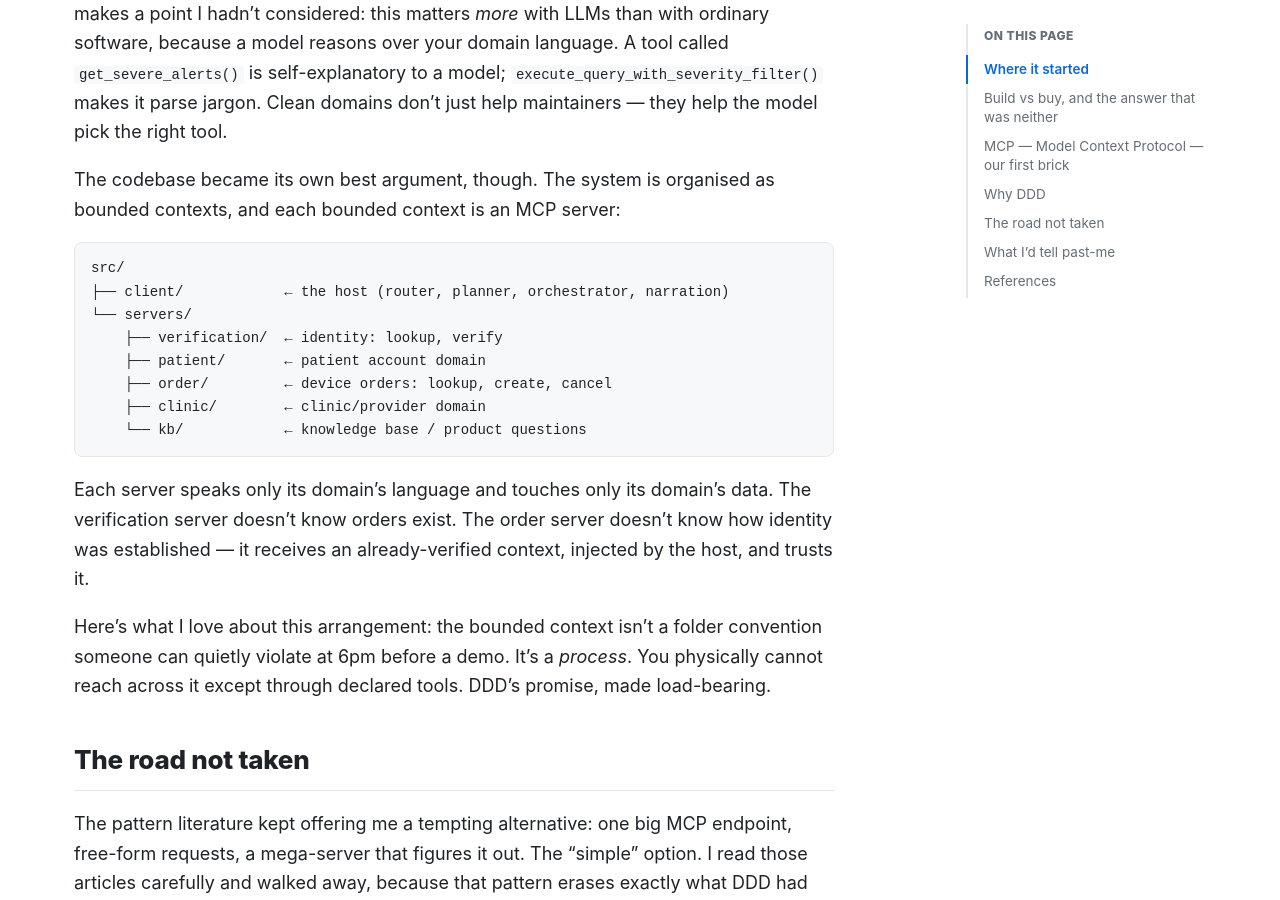
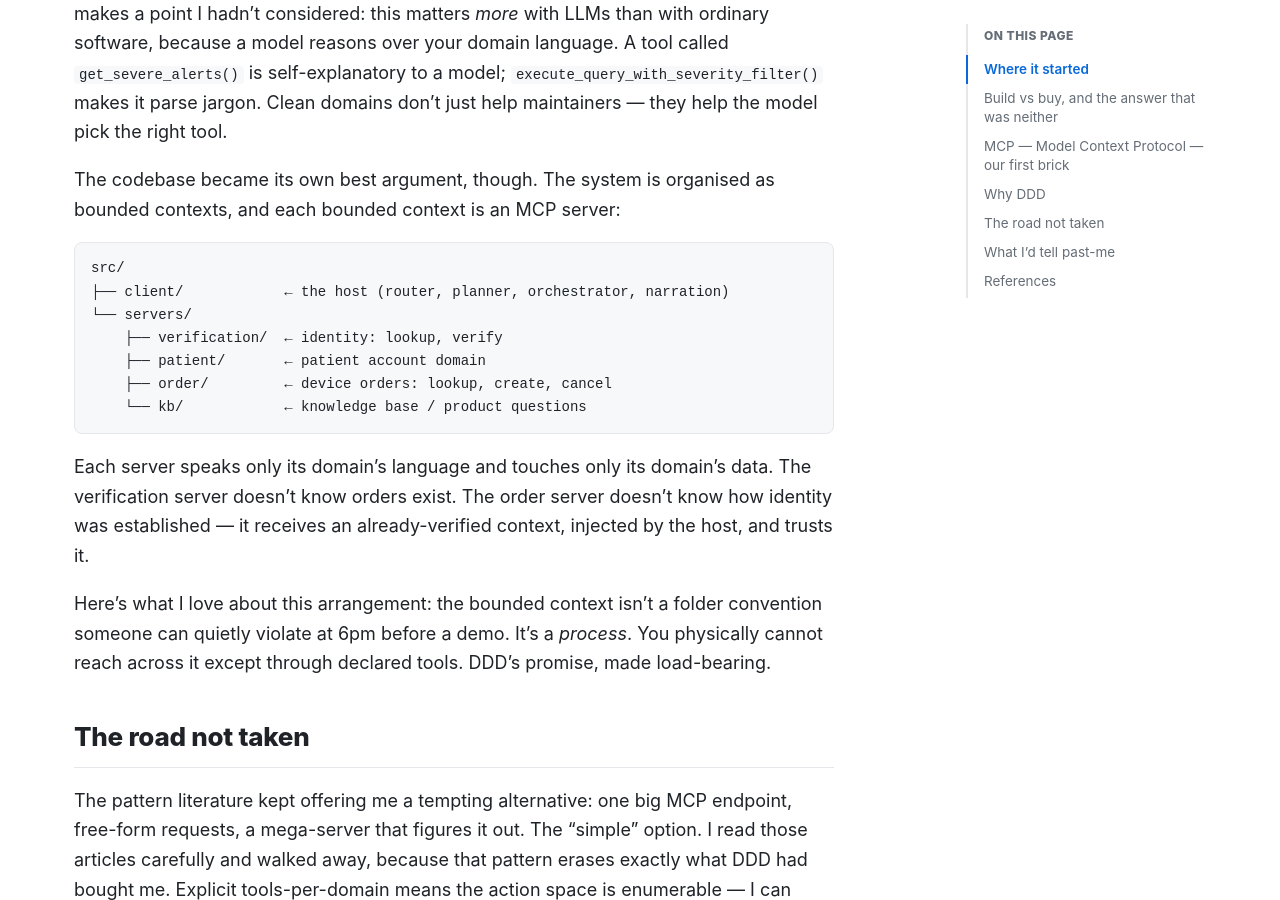
Before and after one commit to tungnhitran/tungnhitran.github.io, a Jekyll site: the page built from _posts/2026-08-10-why-mcp-and-ddd.md, in a window 1280 px wide and 900 px high, scrolled down 4056 px. Built offline with Jekyll 4.4.1, drawn with Linux system fonts in a browser that asks for light colours.

Commit message:
edit post 1

````diff
--- a/_posts/2026-08-10-why-mcp-and-ddd.md
+++ b/_posts/2026-08-10-why-mcp-and-ddd.md
@@ -57,7 +57,6 @@ src/
     ├── verification/  ← identity: lookup, verify
     ├── patient/       ← patient account domain
     ├── order/         ← device orders: lookup, create, cancel
-    ├── clinic/        ← clinic/provider domain
     └── kb/            ← knowledge base / product questions
 ```
 
````
